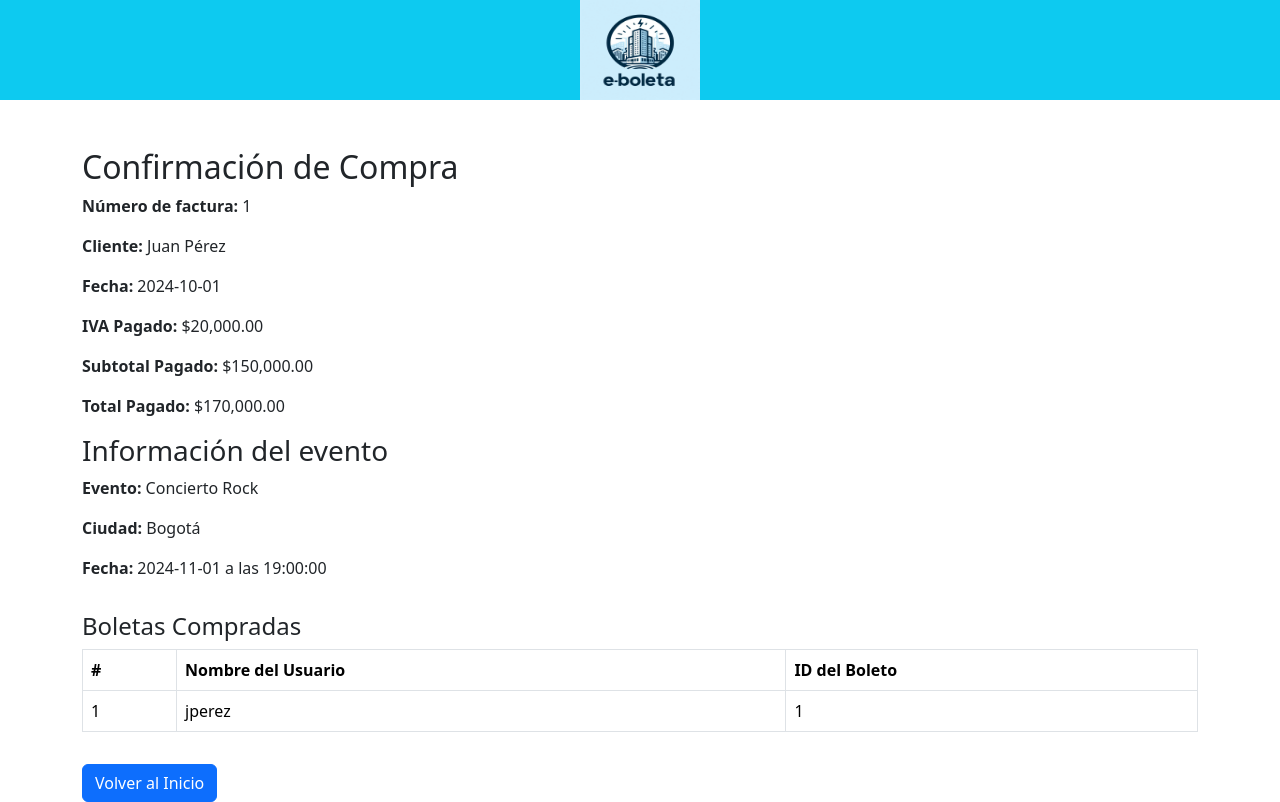
After one commit to Turriagojuan/E-boleta, a PHP site: page /confirmacionCompra.php?idFactura=1 in a window 1280 px wide. The commit adds this page. Run offline with PHP 8.4, Linux system fonts and the light colour scheme; the visitor is signed in with stand-in values (Sample User, id 1); data comes from the database, SQL or seed files in the repository.

Commit message:
Se visualiza la Compra hecha

```diff
--- /dev/null
+++ b/confirmacionCompra.php
@@ -0,0 +1,100 @@
+<?php
+session_start();
+require("logica/Factura.php");
+require("logica/Boleta.php");
+require("logica/Evento.php");
+require("logica/Cliente.php");
+
+if (!isset($_SESSION['idCliente'])) {
+    header("Location: iniciarSesion.php");
+    exit();
+}
+
+$idFactura = $_GET['idFactura'];
+
+// Consultar la información de la factura
+$factura = new Factura($idFactura);
+$factura->consultar();
+
+// Consultar la información de cliente
+$cliente = new Cliente($_SESSION['idCliente']);
+$cliente->consultar();
+
+
+// Consultar el evento asociado a la factura
+$evento = new Evento($factura->getIdEvento());
+$evento->consultar();
+
+// Consultar las boletas asociadas a la factura
+$boleta = new Boleta();
+$boletas = $boleta->consultarPorFactura($idFactura);
+
+?>
+
+<!DOCTYPE html>
+<html lang="es">
+
+<head>
+    <link href="https://cdn.jsdelivr.net/npm/bootstrap@5.3.3/dist/css/bootstrap.min.css" rel="stylesheet">
+    <script src="https://cdn.jsdelivr.net/npm/bootstrap@5.3.3/dist/js/bootstrap.bundle.min.js"></script>
+    <meta charset="UTF-8">
+    <meta name="viewport" content="width=device-width, initial-scale=1.0">
+    <title>Confirmación de Compra</title>
+</head>
+
+<body>
+    <?php include("encabezado.php"); ?>
+
+    <div class="container mt-5">
+        <div class="row">
+            <div class="col">
+                <h2>Confirmación de Compra</h2>
+                <p><strong>Número de factura:</strong> <?php echo $factura->getIdFactura(); ?></p>
+                <p><strong>Cliente:</strong> <?php echo $cliente->getNombre(); ?></p>
+                <p><strong>Fecha:</strong> <?php echo $factura->getFecha(); ?></p>
+                <p><strong>IVA Pagado:</strong> $<?php echo number_format($factura->getIva(), 2); ?></p>
+                <p><strong>Subtotal Pagado:</strong> $<?php echo number_format($factura->getSubtotal(), 2); ?></p>
+                <p><strong>Total Pagado:</strong> $<?php echo number_format($factura->getTotal(), 2); ?></p>
+                <h3>Información del evento</h3>
+                <p><strong>Evento:</strong> <?php echo $evento->getNombre(); ?></p>
+                <p><strong>Ciudad:</strong> <?php echo $evento->getCiudad(); ?></p>
+                <p><strong>Fecha:</strong> <?php echo $evento->getFecha(); ?> a las <?php echo $evento->getHora(); ?></p>
+            </div>
+        </div>
+
+        <div class="row mt-3">
+            <div class="col">
+                <h4>Boletas Compradas</h4>
+                <table class="table table-bordered">
+                    <thead>
+                        <tr>
+                            <th>#</th>
+                            <th>Nombre del Usuario</th>
+                            <th>ID del Boleto</th>
+                        </tr>
+                    </thead>
+                    <tbody>
+                        <?php
+                        $i = 1;
+                        foreach ($boletas as $boletaActual) {
+                            echo "<tr>";
+                            echo "<td>" . $i++ . "</td>";
+                            echo "<td>" . $boletaActual->getNombreUsuario() . "</td>";
+                            echo "<td>" . $boletaActual->getIdBoleta() . "</td>";
+                            echo "</tr>";
+                        }
+                        ?>
+                    </tbody>
+                </table>
+            </div>
+        </div>
+
+        <div class="row mt-3">
+            <div class="col">
+                <a href="index.php" class="btn btn-primary">Volver al Inicio</a>
+            </div>
+        </div>
+    </div>
+</body>
+
+</html>
--- a/index.php
+++ b/index.php
@@ -10,7 +10,7 @@ if (isset($_GET["cerrarSesion"])) {
 
 require("logica/Evento.php");
 require("logica/Categoria.php");
-require("logica/Cliente.php"); // Asegúrate de requerir la clase Cliente
+require("logica/Cliente.php");
 
 ?>
 
--- a/logica/Boleta.php
+++ b/logica/Boleta.php
@@ -14,8 +14,6 @@ class Boleta {
         $this->idEvento = $idEvento;
         $this->idCliente = $idCliente;
     }
-
-    // Getters y setters...
 
     public function getIdBoleta() {
         return $this->idBoleta;
@@ -50,12 +48,30 @@ class Boleta {
     }
 
     // Método para crear una boleta en la base de datos
-    public function crearBoleta() {
+    public function crearBoleta($idFactura) {
         $conexion = new Conexion();
         $conexion->abrirConexion();
         $boletaDAO = new BoletaDAO($this->nombreUsuario, $this->idEvento, $this->idCliente);
         $resultado = $conexion->ejecutarConsulta($boletaDAO->crearBoleta());
+        $this->idBoleta = $conexion->getConexion()->insert_id;
+        $resultado = $conexion->ejecutarConsulta($boletaDAO->crearRelacionFactura($this->idBoleta, $idFactura));
         $conexion->cerrarConexion();
         return $resultado;
     }
+
+    public function consultarPorFactura($idFactura) {
+        $boletas = array();
+        $conexion = new Conexion();
+        $conexion->abrirConexion();
+        $boletaDAO = new BoletaDAO();
+        $conexion->ejecutarConsulta($boletaDAO->consultarPorFactura($idFactura));
+        while ($registro = $conexion->siguienteRegistro()) {
+            $boleta = new Boleta($registro[0]);
+            $boleta->nombreUsuario = $registro[1];
+            $boleta->idEvento = $registro[2];
+            $boletas[] = $boleta;
+        }
+        $conexion->cerrarConexion();
+        return $boletas;
+    }
 }
--- a/logica/Factura.php
+++ b/logica/Factura.php
@@ -90,8 +90,8 @@ class Factura {
 
     // Método para crear una factura
     public function crearFactura($idCliente, $idEvento, $precioTotal) {
-        $iva = 19;  // Asumimos un IVA del 19%
-        $subtotal = $precioTotal / (1 + ($iva / 100));  // Cálculo del subtotal antes del IVA
+        $iva = $precioTotal*0.19;
+        $subtotal = $precioTotal - $iva;  // Cálculo del subtotal antes del IVA
         $total = $precioTotal;
 
         // Obtener la fecha y la hora actuales
@@ -101,10 +101,32 @@ class Factura {
         // Crear la factura en la base de datos usando FacturaDAO
         $conexion = new Conexion();
         $conexion->abrirConexion();
-        $facturaDAO = new FacturaDAO($total, $subtotal, $iva, $fecha, $hora, $idCliente, $idEvento);
+        $facturaDAO = new FacturaDAO(0, $total, $subtotal, $iva, $fecha, $hora, $idCliente, $idEvento);
         $resultado = $conexion->ejecutarConsulta($facturaDAO->crearFactura());
+        // Obtener el último ID insertado (idFactura)
+        $idFactura = $conexion->getConexion()->insert_id;
         $conexion->cerrarConexion();
 
-        return $resultado;
+        return $idFactura;
+    }
+
+    // Método para consultar una factura por su ID
+    public function consultar() {
+        $conexion = new Conexion();
+        $conexion->abrirConexion();
+        $facturaDAO = new FacturaDAO($this->idFactura);
+        $resultado = $conexion->ejecutarConsulta($facturaDAO->consultar());
+        if ($registro = $conexion->siguienteRegistro()) {
+            // Asignar todos los valores obtenidos a los atributos de la clase
+            $this->idFactura = $registro[0];
+            $this->total = $registro[1];
+            $this->subtotal = $registro[2];
+            $this->iva = $registro[3];
+            $this->fecha = $registro[4];
+            $this->hora = $registro[5];
+            $this->idCliente = $registro[6];
+            $this->idEvento = $registro[7];
+        }
+        $conexion->cerrarConexion();
     }
 }
--- a/persistencia/BoletaDAO.php
+++ b/persistencia/BoletaDAO.php
@@ -16,4 +16,15 @@ class BoletaDAO {
         return "INSERT INTO boleta (nombre_usuario, Evento_idEvento, Cliente_idCliente)
                 VALUES ('" . $this->nombreUsuario . "', " . $this->idEvento . ", " . $this->idCliente . ")";
     }
+    public function crearRelacionFactura($idBoleta, $idFactura) {
+        return "INSERT INTO factura_boleta (Boleta_idBoleta, Factura_idFactura, cantidad)
+                VALUES ('" . $idBoleta . "', " . $idFactura . ", " . 1 . ")";
+    }
+
+    public function consultarPorFactura($idFactura) {
+        return "SELECT b.idBoleta, b.nombre_usuario, b.Evento_idEvento
+                FROM boleta b
+                INNER JOIN factura_boleta fb ON fb.Boleta_idBoleta = b.idBoleta
+                WHERE fb.Factura_idFactura = " . $idFactura;
+    }
 }
--- a/persistencia/Conexion.php
+++ b/persistencia/Conexion.php
@@ -5,7 +5,7 @@ class Conexion{
     private $resultado;
 
     public function abrirConexion(){
-        $this -> mysqlConexion = new mysqli("localhost", "root", "", "eboleta2");
+        $this -> mysqlConexion = new mysqli("localhost", "root", "", "eboleta");
     }
 
     public function ejecutarConsulta($sentenciaSQL){
@@ -15,7 +15,6 @@ class Conexion{
     public function siguienteRegistro(){
         return $this -> resultado -> fetch_row();
     }
-
     public function obtenerLlaveAutonumerica(){
         return $this -> mysqlConexion -> insert_id;
     }
@@ -27,6 +26,9 @@ class Conexion{
     public function numeroFilas(){
         return $this -> resultado -> num_rows;
     }
+
+    public function getConexion() {
+        return $this->mysqlConexion;
+    }
 }
-
 ?>
--- a/persistencia/FacturaDAO.php
+++ b/persistencia/FacturaDAO.php
@@ -1,6 +1,7 @@
 <?php
 
 class FacturaDAO {
+    private $idFactura;
     private $total;
     private $subtotal;
     private $iva;
@@ -9,7 +10,8 @@ class FacturaDAO {
     private $idCliente;
     private $idEvento;
 
-    public function __construct($total = 0, $subtotal = 0, $iva = 0, $fecha = "", $hora = "", $idCliente = 0, $idEvento = 0) {
+    public function __construct($idFactura=0, $total = 0, $subtotal = 0, $iva = 0, $fecha = "", $hora = "", $idCliente = 0, $idEvento = 0) {
+        $this->idFactura = $idFactura;
         $this->total = $total;
         $this->subtotal = $subtotal;
         $this->iva = $iva;
@@ -19,9 +21,23 @@ class FacturaDAO {
         $this->idEvento = $idEvento;
     }
 
+    public function getIdFactura() {
+        return $this->idFactura;
+    }
+
+    public function setIdFactura($idFactura) {
+        $this->idFactura = $idFactura;
+    }
+
     // Consulta SQL para crear una nueva factura
     public function crearFactura() {
         return "INSERT INTO factura (total, subtotal, iva, fecha, hora, Cliente_idCliente, Evento_idEvento)
                 VALUES (" . $this->total . ", " . $this->subtotal . ", " . $this->iva . ", '" . $this->fecha . "', '" . $this->hora . "', " . $this->idCliente . ", " . $this->idEvento . ")";
     }
+
+    public function consultar() {
+        return "SELECT idFactura, total, subtotal, iva, fecha, hora, Cliente_idCliente, Evento_idEvento
+                FROM factura
+                WHERE idFactura = " . $this->idFactura;
+    }
 }
```
Also changed, not shown: comprarBoletas.php (+4 -4 lines).
